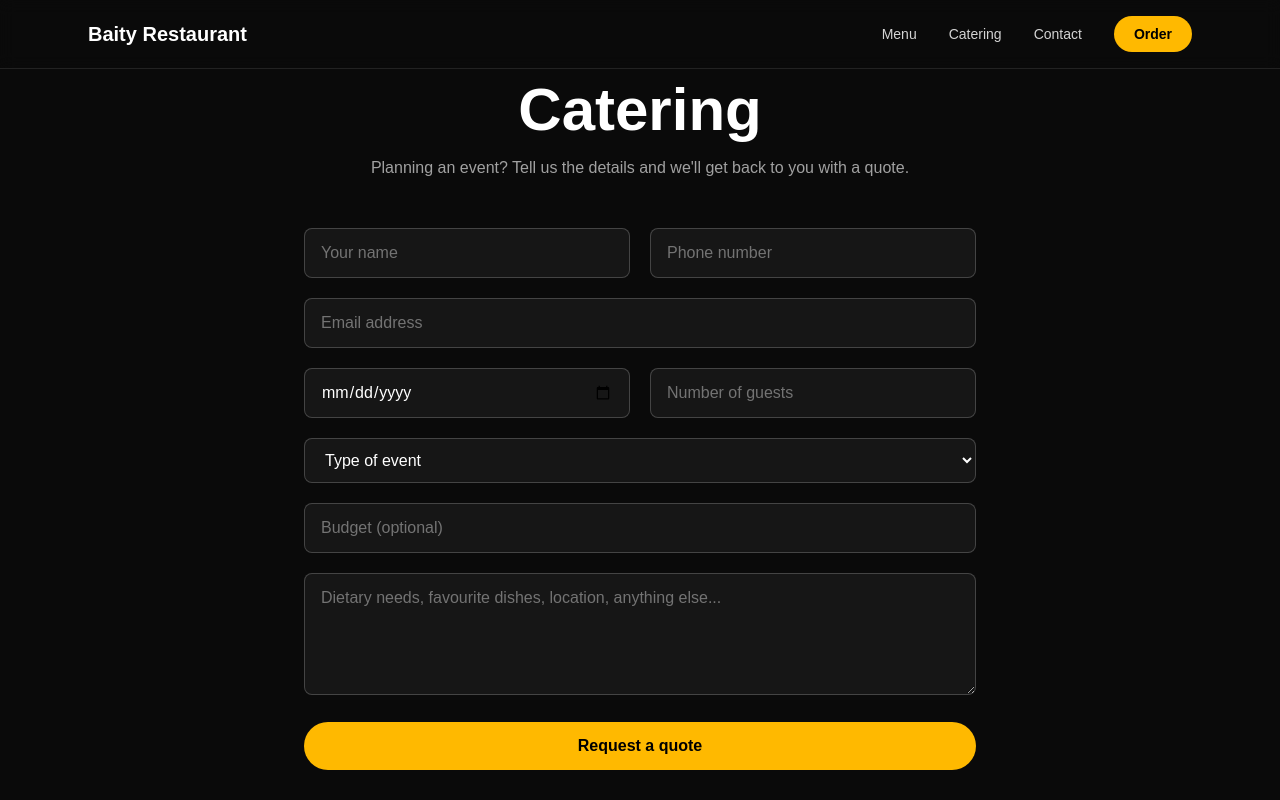
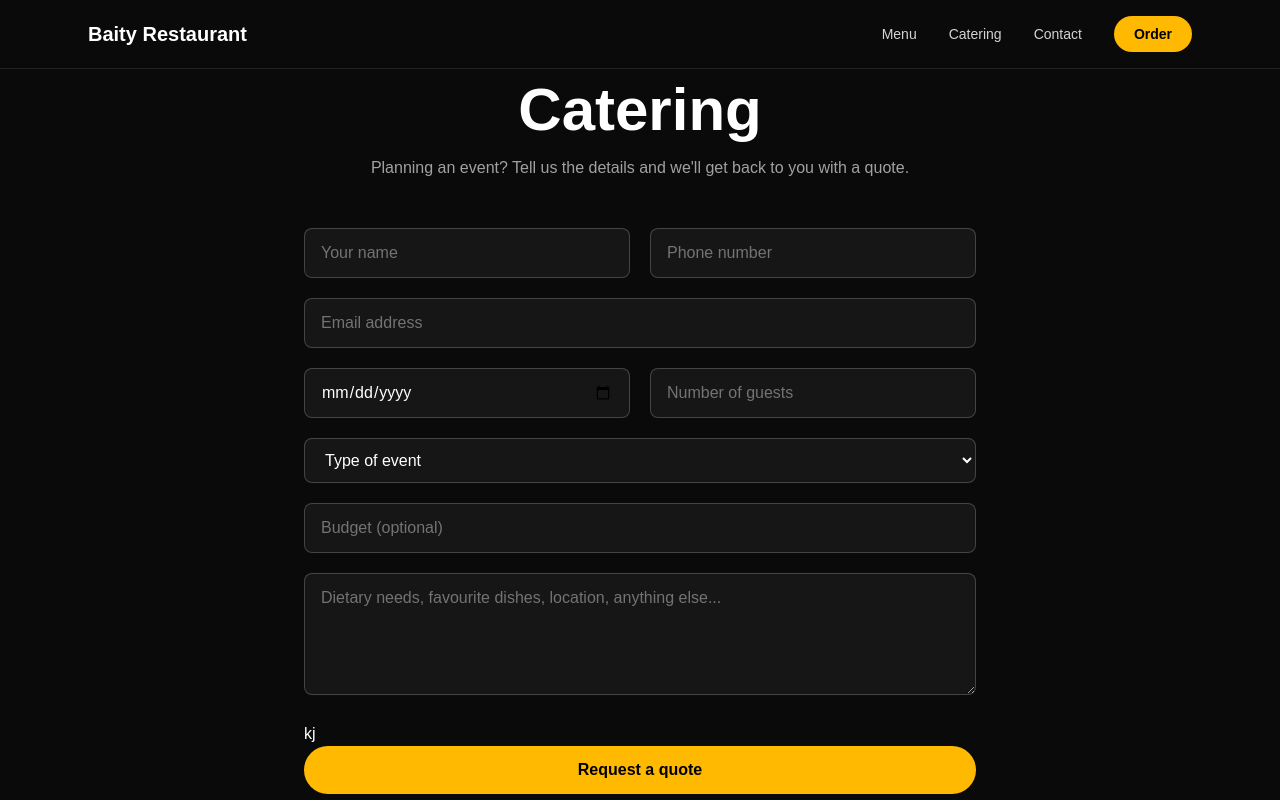
Before and after one commit to keekz1/restaurant-site, a Next.js app: page /catering in a window 1280 px wide. Shown: the top 800 px of the page. Built offline with nearby package versions, Linux system fonts and the light colour scheme.

Commit message:
Temporary: show  reason

```diff
--- a/app/catering/page.tsx
+++ b/app/catering/page.tsx
@@ -71,7 +71,7 @@ export default function CateringPage() {
                         placeholder="Dietary needs, favourite dishes, location, anything else..."
                         className={field}
                     />
-
+                    kj
                     <button
                         type="submit"
                         disabled={status === "sending"}
```
